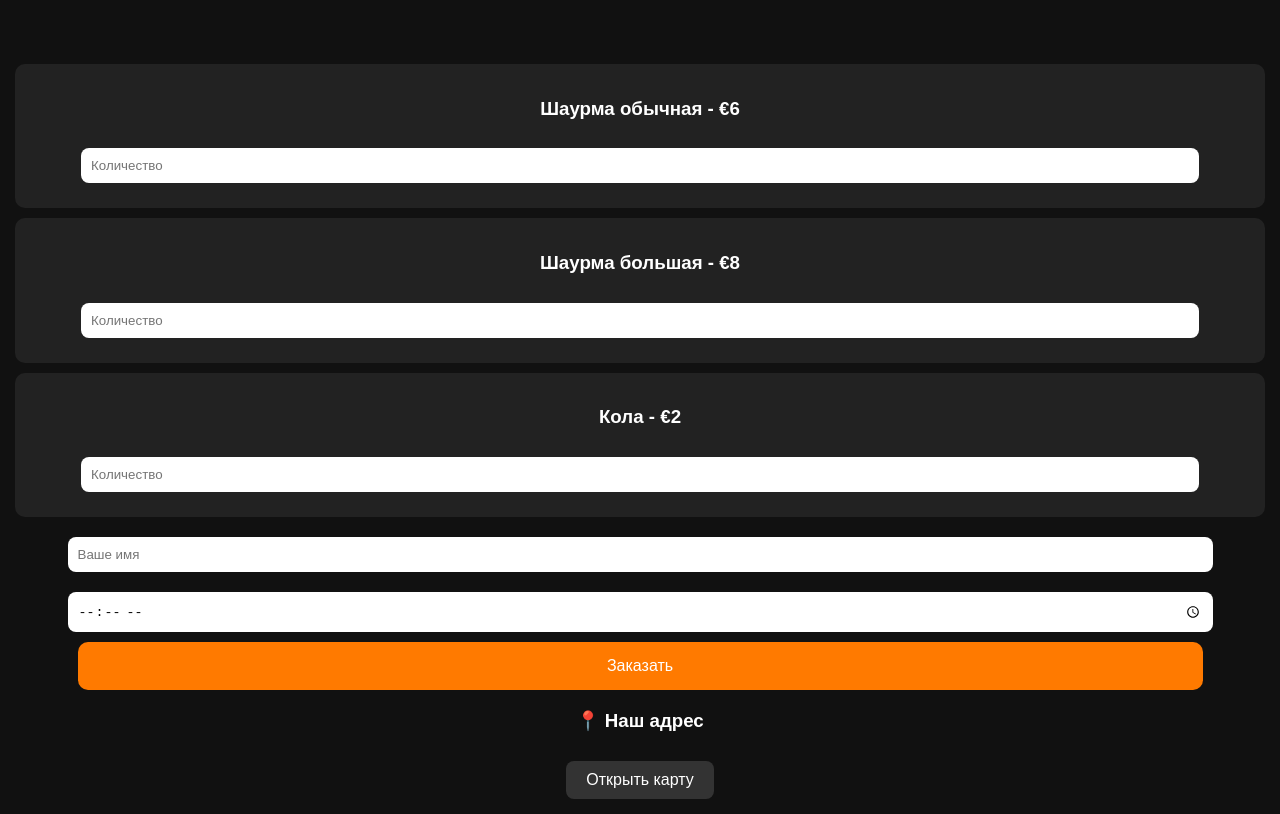
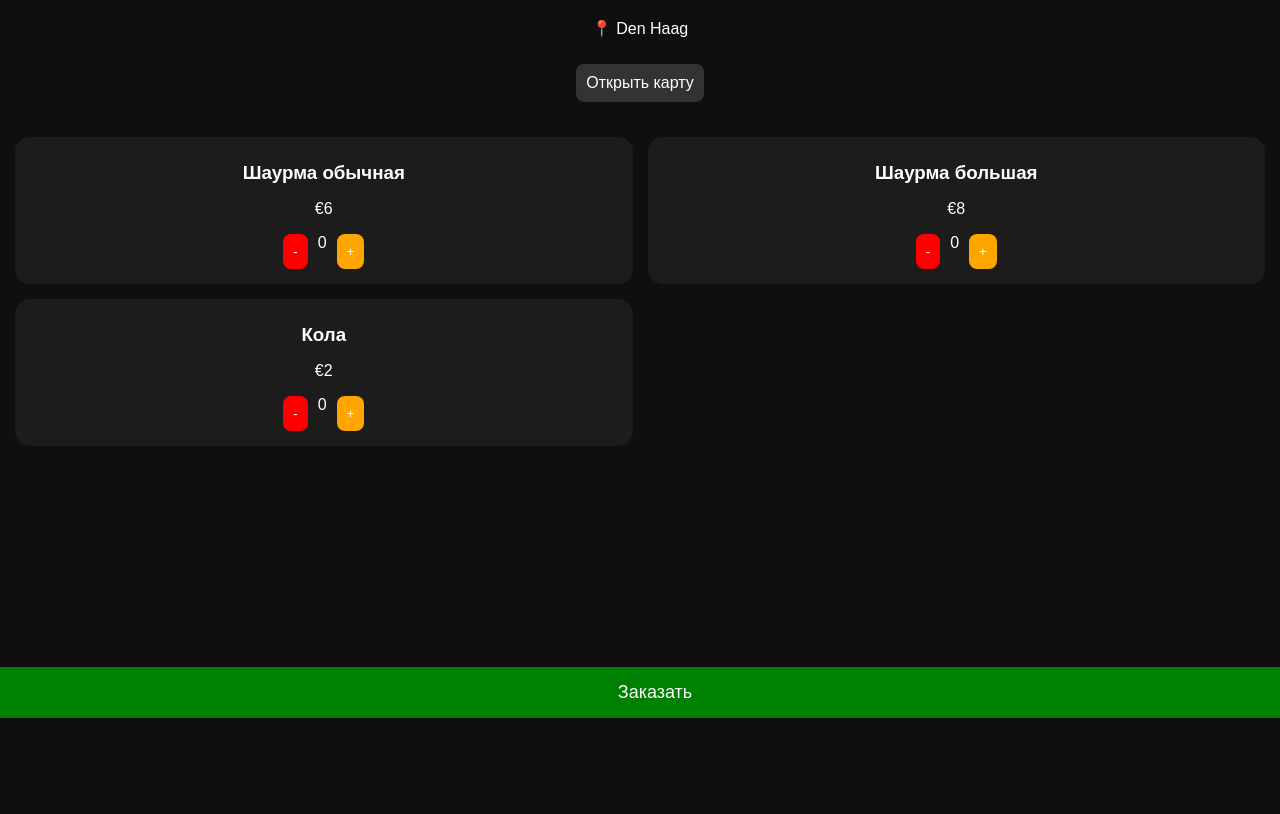
Before and after one commit to germande618-alt/shaurma-menu, a plain HTML site: page index.html in a window 1280 px wide. Shown: the part 82-896 px from the top of the page. After the commit the page ends 800 px from the top, so only its background shows below. Drawn offline with Linux system fonts and the light colour scheme.

Commit message:
Update index.html

```diff
--- a/index.html
+++ b/index.html
@@ -2,137 +2,156 @@
 <html lang="ru">
 <head>
 <meta charset="UTF-8">
-  <title>Shaurma Menu</title>
 <meta name="viewport" content="width=device-width, initial-scale=1.0">
+<title>Shaurma</title>
 
 <style>
 body {
-      font-family: Arial, sans-serif;
   margin: 0;
-      background: #111;
+  font-family: Arial;
+  background: #0f0f0f;
   color: white;
+}
+
+.header {
+  padding: 20px;
   text-align: center;
 }
 
-    h1 {
-      padding: 20px;
+.map-btn {
+  background: #333;
+  padding: 10px;
+  border-radius: 8px;
+  display: inline-block;
+  margin-top: 10px;
+  color: white;
+  text-decoration: none;
 }
 
-    .container {
+.grid {
+  display: grid;
+  grid-template-columns: repeat(2, 1fr);
+  gap: 15px;
   padding: 15px;
 }
 
-    .item {
-      background: #222;
-      margin: 10px 0;
+.card {
+  background: #1c1c1c;
   padding: 15px;
-      border-radius: 10px;
+  border-radius: 15px;
+  text-align: center;
 }
 
-    input, select {
-      width: 90%;
-      padding: 10px;
+.card h3 {
   margin: 10px 0;
-      border-radius: 8px;
-      border: none;
+}
+
+.controls {
+  display: flex;
+  justify-content: center;
+  gap: 10px;
 }
 
 button {
-      background: #ff7a00;
-      color: white;
   border: none;
-      padding: 15px;
-      width: 90%;
-      border-radius: 10px;
-      font-size: 16px;
+  padding: 10px;
+  border-radius: 8px;
   cursor: pointer;
 }
 
-    button:hover {
-      background: #ff9500;
+.add {
+  background: orange;
+  color: white;
 }
 
-    .map {
-      margin-top: 20px;
+.minus {
+  background: red;
+  color: white;
 }
 
-    a.map-btn {
-      display: inline-block;
-      margin-top: 10px;
-      padding: 10px 20px;
-      background: #333;
+.plus {
+  background: orange;
   color: white;
-      text-decoration: none;
-      border-radius: 8px;
 }
 
+.footer {
+  position: fixed;
+  bottom: 0;
+  width: 100%;
+  background: green;
+  text-align: center;
+  padding: 15px;
+  font-size: 18px;
+  cursor: pointer;
+}
 </style>
 </head>
 
 <body>
 
+<div class="header">
   <h1>🌯 Shaurma</h1>
-
-<div class="container">
-
-  <!-- МЕНЮ -->
-  <div class="item">
-    <h3>Шаурма обычная - €6</h3>
-    <input type="number" id="small" placeholder="Количество" min="0">
-  </div>
-
-  <div class="item">
-    <h3>Шаурма большая - €8</h3>
-    <input type="number" id="big" placeholder="Количество" min="0">
-  </div>
-
-  <div class="item">
-    <h3>Кола - €2</h3>
-    <input type="number" id="cola" placeholder="Количество" min="0">
-  </div>
-
-  <!-- ДАННЫЕ -->
-  <input type="text" id="name" placeholder="Ваше имя">
-  <input type="time" id="time">
-
-  <!-- КНОПКА -->
-  <button onclick="order()">Заказать</button>
-
-  <!-- КАРТА -->
-  <div class="map">
-    <h3>📍 Наш адрес</h3>
+  <p>📍 Den Haag</p>
   <a class="map-btn" href="https://maps.google.com" target="_blank">Открыть карту</a>
 </div>
 
-</div>
+<div class="grid" id="menu"></div>
+
+<div class="footer" onclick="order()">Заказать</div>
 
 <script>
+let items = [
+  {name: "Шаурма обычная", price: 6, count: 0},
+  {name: "Шаурма большая", price: 8, count: 0},
+  {name: "Кола", price: 2, count: 0}
+];
+
+function render() {
+  let menu = document.getElementById("menu");
+  menu.innerHTML = "";
+
+  items.forEach((item, i) => {
+    menu.innerHTML += `
+      <div class="card">
+        <h3>${item.name}</h3>
+        <p>€${item.price}</p>
+        <div class="controls">
+          <button class="minus" onclick="change(${i}, -1)">-</button>
+          <span>${item.count}</span>
+          <button class="plus" onclick="change(${i}, 1)">+</button>
+        </div>
+      </div>
+    `;
+  });
+}
+
+function change(i, val) {
+  items[i].count += val;
+  if (items[i].count < 0) items[i].count = 0;
+  render();
+}
+
 function order() {
-  let small = document.getElementById("small").value;
-  let big = document.getElementById("big").value;
-  let cola = document.getElementById("cola").value;
-  let name = document.getElementById("name").value;
-  let time = document.getElementById("time").value;
+  let name = prompt("Введите имя:");
+  let time = prompt("Во сколько заберёте?");
 
-  if (!name || !time) {
-    alert("Введите имя и время!");
-    return;
-  }
+  if (!name || !time) return;
 
   let text = "Привет! Заказ на самовывоз:%0A%0A";
   text += "Имя: " + name + "%0A";
   text += "Время: " + time + "%0A%0A";
-  text += "Заказ:%0A";
 
-  if (small > 0) text += "- Шаурма обычная x" + small + "%0A";
-  if (big > 0) text += "- Шаурма большая x" + big + "%0A";
-  if (cola > 0) text += "- Кола x" + cola + "%0A";
+  items.forEach(item => {
+    if (item.count > 0) {
+      text += "- " + item.name + " x" + item.count + "%0A";
+    }
+  });
 
-  let phone = "31612345678"; // ВСТАВЬ ЕГО НОМЕР БЕЗ +
-  let url = "https://wa.me/" + phone + "?text=" + text;
+  let phone = "316XXXXXXXX"; // ВСТАВЬ НОМЕР
+  window.open("https://wa.me/" + phone + "?text=" + text);
+}
 
-  window.open(url, "_blank");
-}
+render();
 </script>
 
 </body>
```
Lines whose indentation alone changed are shown as unchanged.
